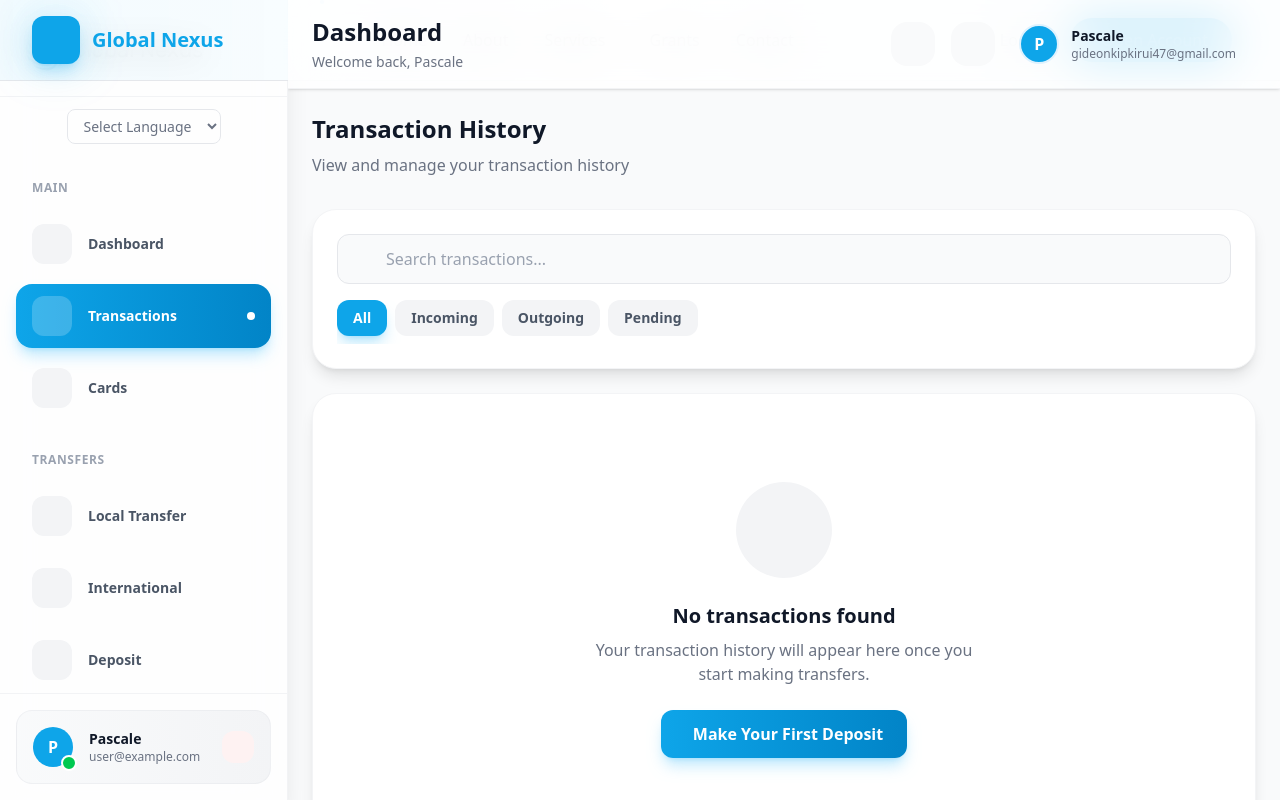
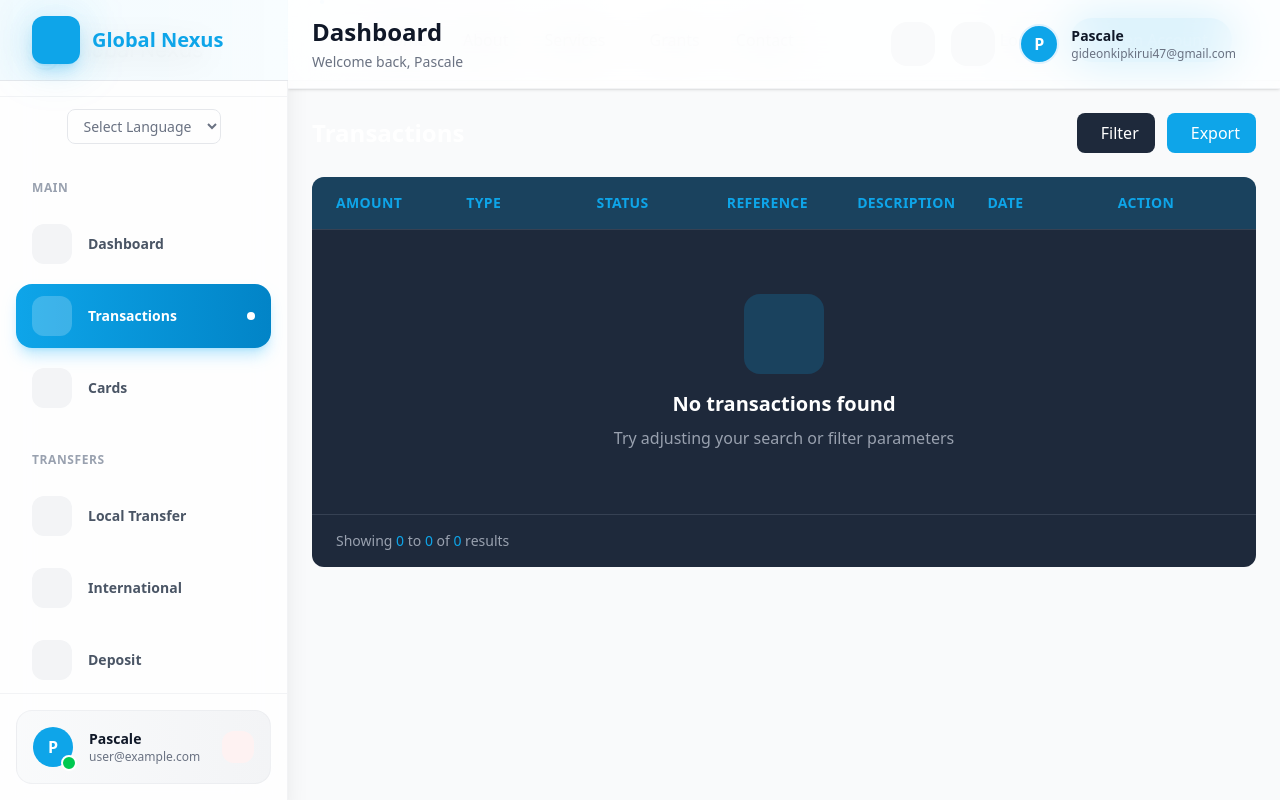
Before and after one commit to kipkiruigideon/globalnexusincorp, a Next.js app: page /dashboard/transactions in a window 1280 px wide. Shown: the top 800 px of the page. Built offline with nearby package versions, Linux system fonts and the light colour scheme; some icons are missing.

Commit message:
Update Transactions page to match original design

```diff
--- a/src/app/dashboard/transactions/page.tsx
+++ b/src/app/dashboard/transactions/page.tsx
@@ -1,92 +1,57 @@
 'use client';
 
 import { useState } from 'react';
-import Link from 'next/link';
 
 export default function TransactionsPage() {
-  const [filter, setFilter] = useState('all');
-  const [searchQuery, setSearchQuery] = useState('');
+  const [showFilter, setShowFilter] = useState(false);
 
-  const filters = [
-    { id: 'all', label: 'All' },
-    { id: 'incoming', label: 'Incoming' },
-    { id: 'outgoing', label: 'Outgoing' },
-    { id: 'pending', label: 'Pending' },
-  ];
+  const columns = ['AMOUNT', 'TYPE', 'STATUS', 'REFERENCE', 'DESCRIPTION', 'DATE', 'ACTION'];
 
   return (
     <div className="p-4 lg:p-6">
-      {/* Mobile Header */}
-      <div className="lg:hidden mb-6">
-        <div className="flex items-center justify-between mb-4">
-          <div className="flex items-center space-x-3">
-            <Link href="/dashboard" className="w-10 h-10 rounded-xl bg-gray-100 dark:bg-gray-800 flex items-center justify-center">
-              <i className="fa-solid fa-arrow-left text-gray-600 dark:text-gray-300"></i>
-            </Link>
-            <h1 className="text-xl font-bold text-gray-900 dark:text-white">Transactions</h1>
-          </div>
-          <button className="w-10 h-10 rounded-xl bg-gray-100 dark:bg-gray-800 flex items-center justify-center">
-            <i className="fa-solid fa-filter text-gray-600 dark:text-gray-300"></i>
+      {/* Page Header */}
+      <div className="flex items-center justify-between mb-6">
+        <h1 className="text-2xl font-bold text-white">Transactions</h1>
+        <div className="flex items-center space-x-3">
+          <button
+            onClick={() => setShowFilter(!showFilter)}
+            className="px-4 py-2 bg-[#1e293b] text-white rounded-lg font-medium hover:bg-[#334155] transition-colors flex items-center space-x-2"
+          >
+            <i className="fa-solid fa-filter"></i>
+            <span>Filter</span>
+          </button>
+          <button className="px-4 py-2 bg-[#0ea5e9] text-white rounded-lg font-medium hover:bg-[#0284c7] transition-colors flex items-center space-x-2">
+            <i className="fa-solid fa-download"></i>
+            <span>Export</span>
           </button>
         </div>
       </div>
 
-      {/* Desktop Header */}
-      <div className="hidden lg:block mb-8">
-        <h1 className="text-2xl font-bold text-gray-900 dark:text-white mb-2">Transaction History</h1>
-        <p className="text-gray-500 dark:text-gray-400">View and manage your transaction history</p>
-      </div>
-
-      {/* Search & Filters */}
-      <div className="bg-white dark:bg-gray-800 rounded-3xl p-4 lg:p-6 shadow-lg border border-gray-100 dark:border-gray-700 mb-6">
-        {/* Search Bar */}
-        <div className="relative mb-4">
-          <i className="fa-solid fa-magnifying-glass absolute left-4 top-1/2 -translate-y-1/2 text-gray-400"></i>
-          <input
-            type="text"
-            placeholder="Search transactions..."
-            value={searchQuery}
-            onChange={(e) => setSearchQuery(e.target.value)}
-            className="w-full pl-12 pr-4 py-3 rounded-xl border border-gray-200 dark:border-gray-700 bg-gray-50 dark:bg-gray-900 text-gray-900 dark:text-white placeholder-gray-400 focus:ring-2 focus:ring-[#0ea5e9] focus:border-transparent outline-none transition-all"
-          />
+      {/* Transactions Table */}
+      <div className="bg-[#1e293b] rounded-xl overflow-hidden">
+        {/* Table Header */}
+        <div className="grid grid-cols-7 gap-4 px-6 py-4 bg-[#0ea5e9]/20 border-b border-gray-700">
+          {columns.map((col) => (
+            <div key={col} className="text-[#0ea5e9] text-sm font-semibold uppercase tracking-wide">
+              {col}
+            </div>
+          ))}
         </div>
 
-        {/* Filter Tabs */}
-        <div className="flex space-x-2 overflow-x-auto pb-2 scrollbar-hide">
-          {filters.map((f) => (
-            <button
-              key={f.id}
-              onClick={() => setFilter(f.id)}
-              className={`px-4 py-2 rounded-xl text-sm font-semibold whitespace-nowrap transition-all ${
-                filter === f.id
-                  ? 'bg-[#0ea5e9] text-white shadow-lg shadow-sky-500/25'
-                  : 'bg-gray-100 dark:bg-gray-700 text-gray-600 dark:text-gray-300 hover:bg-gray-200 dark:hover:bg-gray-600'
-              }`}
-            >
-              {f.label}
-            </button>
-          ))}
-        </div>
-      </div>
-
-      {/* Transactions List */}
-      <div className="bg-white dark:bg-gray-800 rounded-3xl p-6 shadow-lg border border-gray-100 dark:border-gray-700">
         {/* Empty State */}
         <div className="flex flex-col items-center justify-center py-16 text-center">
-          <div className="w-24 h-24 bg-gray-100 dark:bg-gray-700 rounded-full flex items-center justify-center mb-6">
-            <i className="fa-solid fa-receipt text-gray-400 dark:text-gray-500 text-4xl"></i>
+          <div className="w-20 h-20 bg-[#0ea5e9]/20 rounded-2xl flex items-center justify-center mb-4">
+            <i className="fa-solid fa-receipt text-[#0ea5e9] text-3xl"></i>
           </div>
-          <h3 className="text-xl font-bold text-gray-900 dark:text-white mb-2">No transactions found</h3>
-          <p className="text-gray-500 dark:text-gray-400 max-w-sm mb-6">
-            Your transaction history will appear here once you start making transfers.
+          <h3 className="text-xl font-bold text-white mb-2">No transactions found</h3>
+          <p className="text-gray-400">
+            Try adjusting your search or filter parameters
           </p>
-          <Link
-            href="/dashboard/deposits"
-            className="px-6 py-3 bg-gradient-to-r from-[#0ea5e9] to-[#0284c7] text-white rounded-xl font-semibold shadow-lg shadow-sky-500/25 hover:shadow-xl transition-all"
-          >
-            <i className="fa-solid fa-plus mr-2"></i>
-            Make Your First Deposit
-          </Link>
+        </div>
+
+        {/* Table Footer */}
+        <div className="px-6 py-4 border-t border-gray-700 text-gray-400 text-sm">
+          Showing <span className="text-[#0ea5e9]">0</span> to <span className="text-[#0ea5e9]">0</span> of <span className="text-[#0ea5e9]">0</span> results
         </div>
       </div>
     </div>
```
